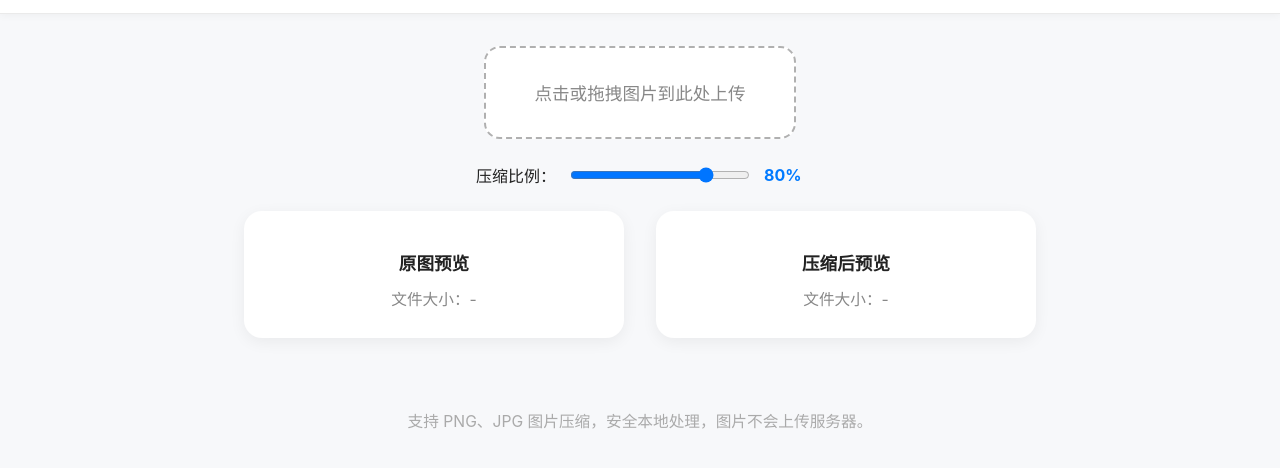
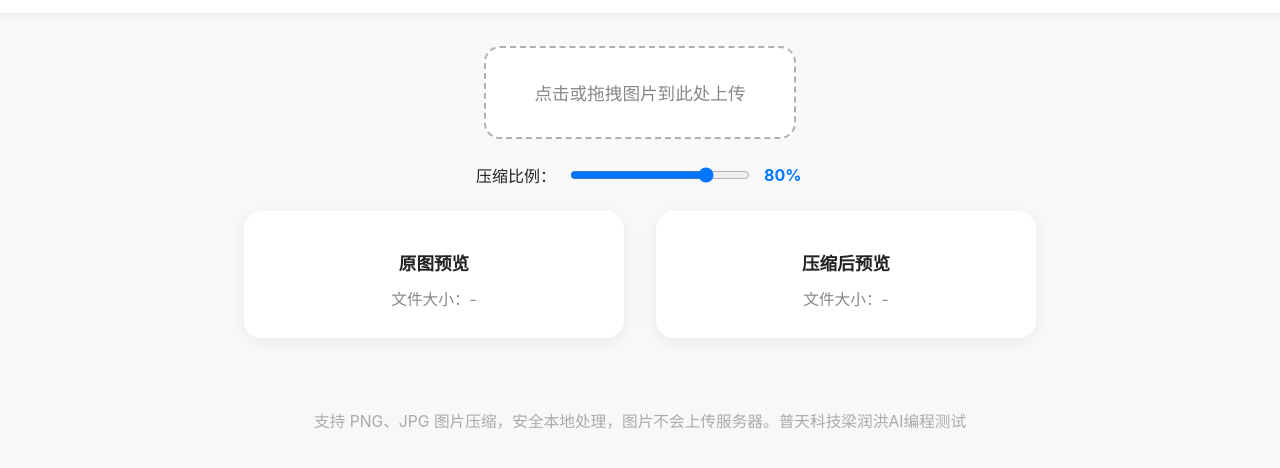
Before and after one commit to agrantleung/picture_compress, a plain HTML site: page index.html in a window 1280 px wide. Shown: the part 86-554 px from the top of the page. Drawn offline with Linux system fonts and the light colour scheme.

Commit message:
初始化项目1

```diff
--- a/index.html
+++ b/index.html
@@ -43,7 +43,7 @@
 
     <!-- 底部说明 -->
     <footer class="footer">
-        <p>支持 PNG、JPG 图片压缩，安全本地处理，图片不会上传服务器。</p>
+        <p>支持 PNG、JPG 图片压缩，安全本地处理，图片不会上传服务器。普天科技梁润洪AI编程测试</p>
     </footer>
 
     <script src="script.js"></script>
```
Also changed, not shown: 1 other file.
